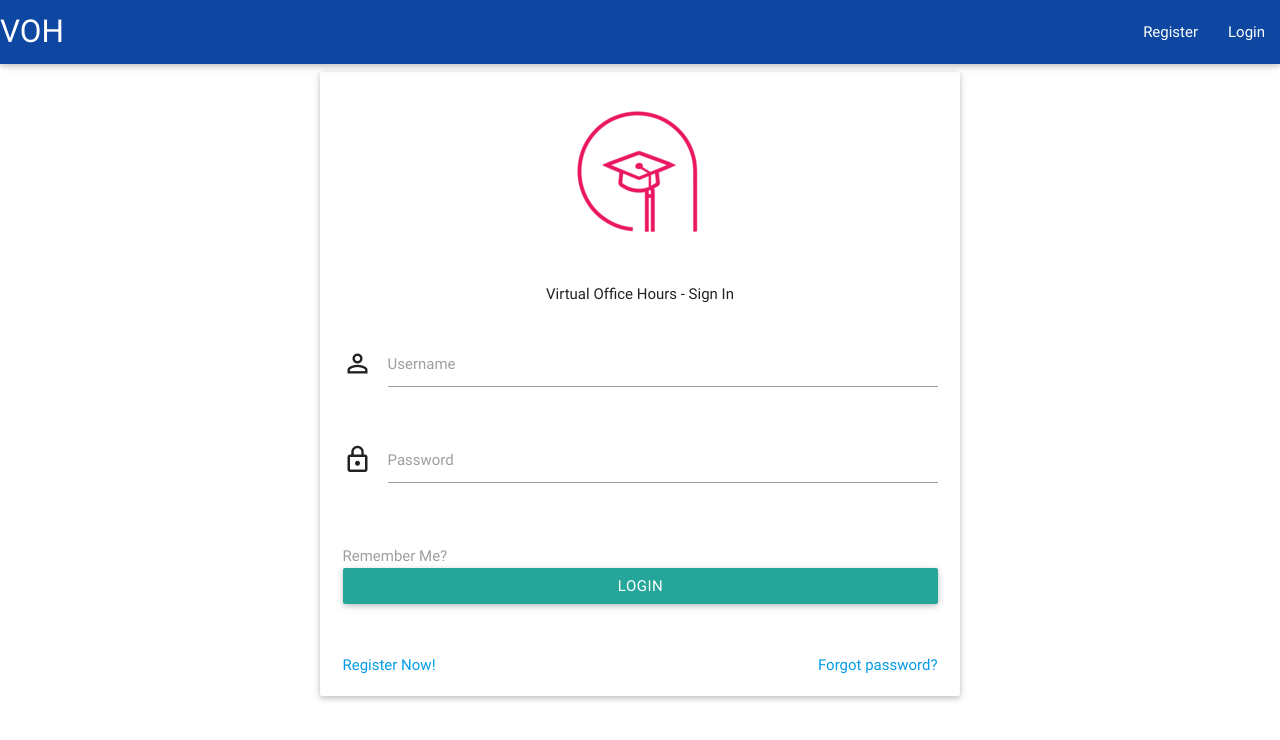
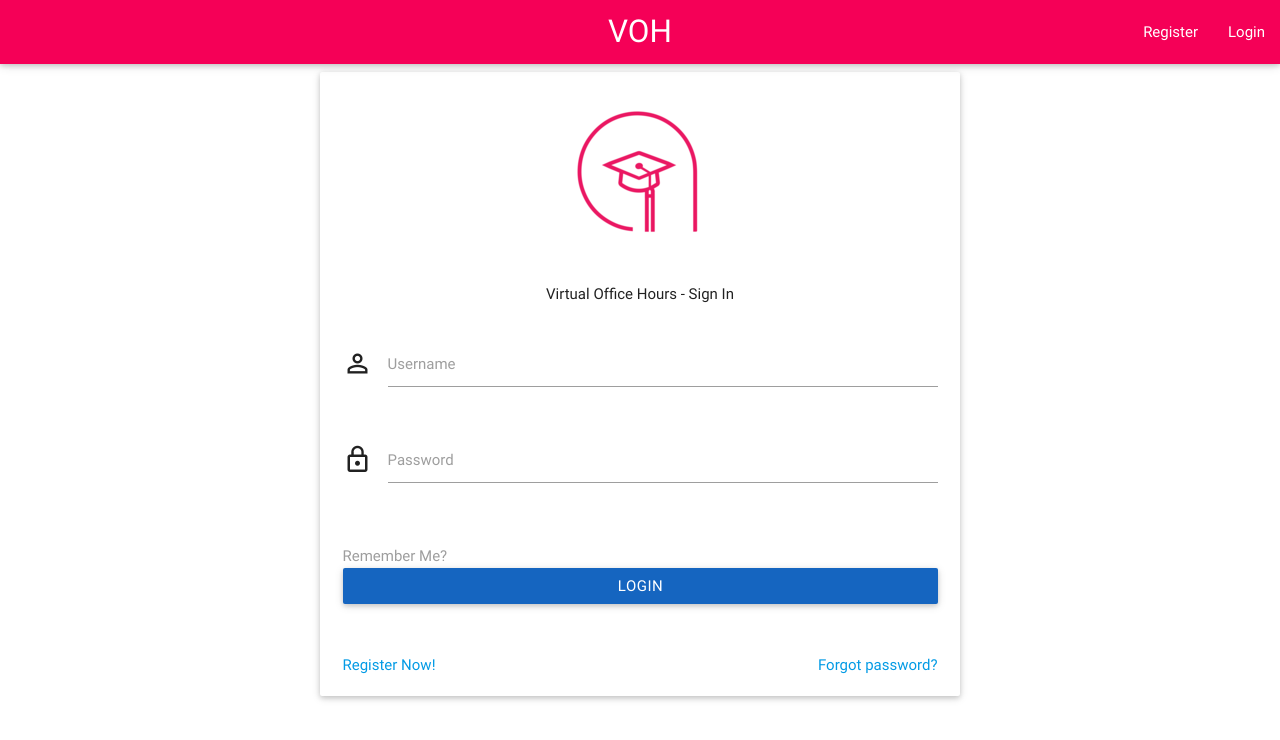
Before and after one commit to SudarshanGp/242_Final_Project, a Flask app: page /login/ in a window 1280 px wide. Shown: the top 740 px of the page. Run offline with Flask 2, Linux system fonts and the light colour scheme; parts of the project's set-up code (start-up, migrations or seed data) failed here and were passed over; some libraries are stand-ins or nearby versions.

Commit message:
changed css

```diff
--- a/VOH/templates/base.html
+++ b/VOH/templates/base.html
@@ -12,9 +12,9 @@
         <link type="text/css" rel="stylesheet" href="{{ url_for('static',filename='css/materialize.css') }}"  media="screen,projection"/>
         <link href="{{ url_for('static',filename='css/style.css') }}" type="text/css" rel="stylesheet" media="screen,projection"/>
         <div class="navbar-fixed">
-        <nav class = " blue darken-4">
+        <nav class = "pink accent-3">
           <div class="nav-wrapper">
-              <a href="/" class="brand-logo">VOH</a>
+              <a href="/" class="brand-logo center">VOH</a>
               <ul class="right hide-on-med-and-down">
                   <li><a href="/register">Register</a></li>
                   <li><a href="/login">Login</a></li>
--- a/VOH/templates/login.html
+++ b/VOH/templates/login.html
@@ -33,9 +33,9 @@
               {{ render_field(form.remember_me) }}
           </div>
         </div>
-        <div class="row">
+        <div class="row center">
           <div class="input-field col s12">
-            <a onclick="submitComment(document.getElementById('login-form'))" class="btn waves-effect waves-light col s12">Login</a>
+            <a onclick="submitComment(document.getElementById('login-form'))" class="btn waves-effect waves-light col s12 blue darken-3">Login</a>
           </div>
         </div>
         <div class="row">
--- a/VOH/templates/register.html
+++ b/VOH/templates/register.html
@@ -52,7 +52,7 @@
         </div>
         <div class="row">
           <div class="input-field col s12">
-            <a class="btn waves-effect waves-light col s12" type="submit">Register Now</a>
+            <button class="btn waves-effect waves-light col s12 blue darken-3" type="submit">Register Now</button>
           </div>
           <div class="input-field col s12">
             <p class="margin center medium-small sign-up" >Already have an account? <a href = "../login">Login</a></p>
```
